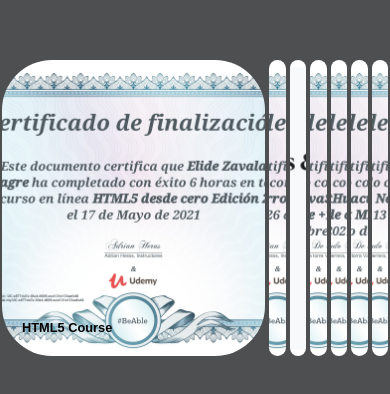
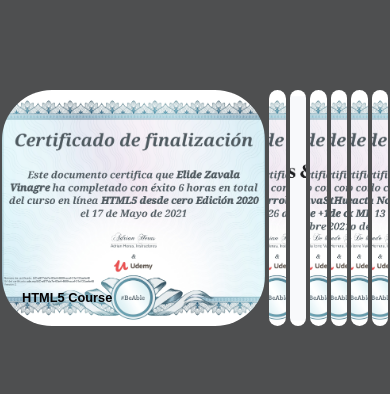
Before and after one commit to ElideZavala/courses-web, a plain HTML site: page index.html in a window 390 px wide. Shown: the part 214-608 px from the top of the page. Drawn offline with nearby package versions, Linux system fonts and the light colour scheme; a web font is replaced by a local one.

Commit message:
width-400px

```diff
--- a/style.css
+++ b/style.css
@@ -87,3 +87,13 @@
 		margin: 2px;
 	}
 }
+
+@media (max-width: 400px) {
+	.container {
+		width: 100vw;
+	}
+	.panel {
+		height: 28vh;
+		margin: 2px;
+	}
+}
```
